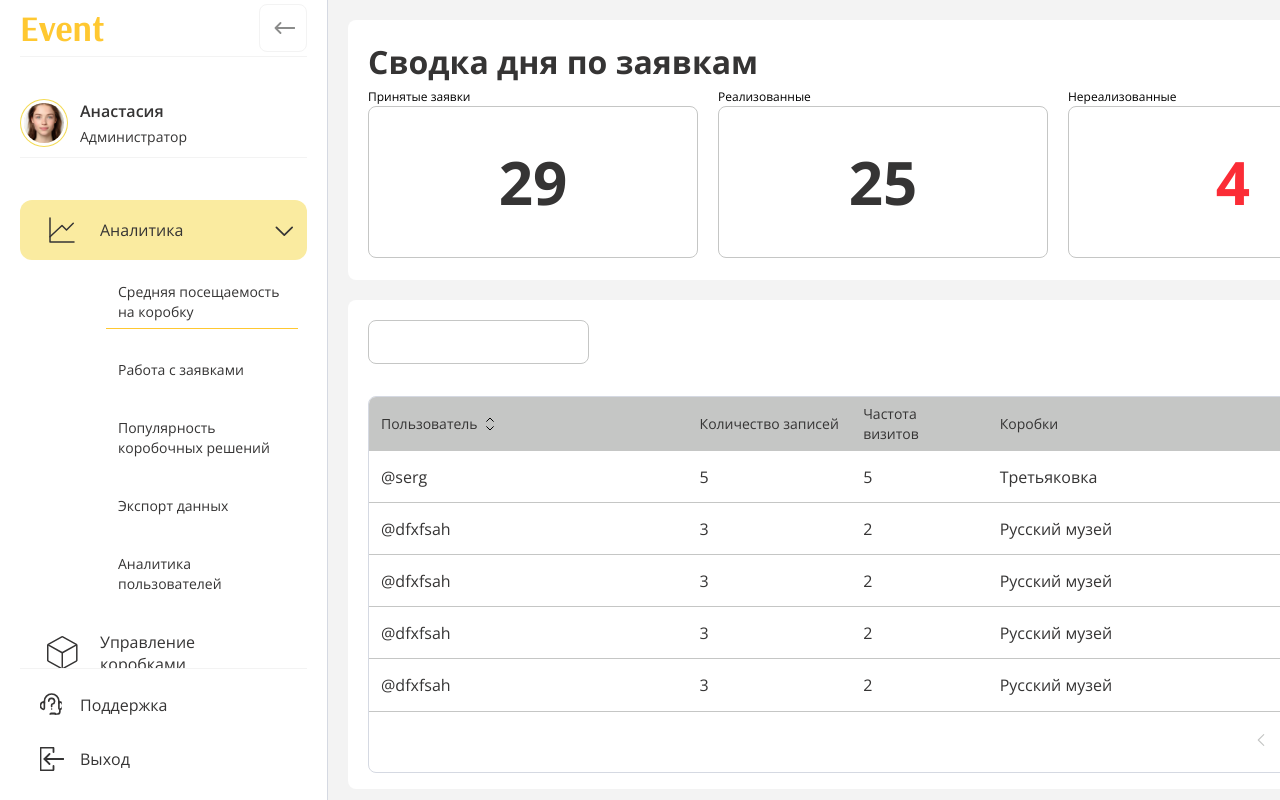
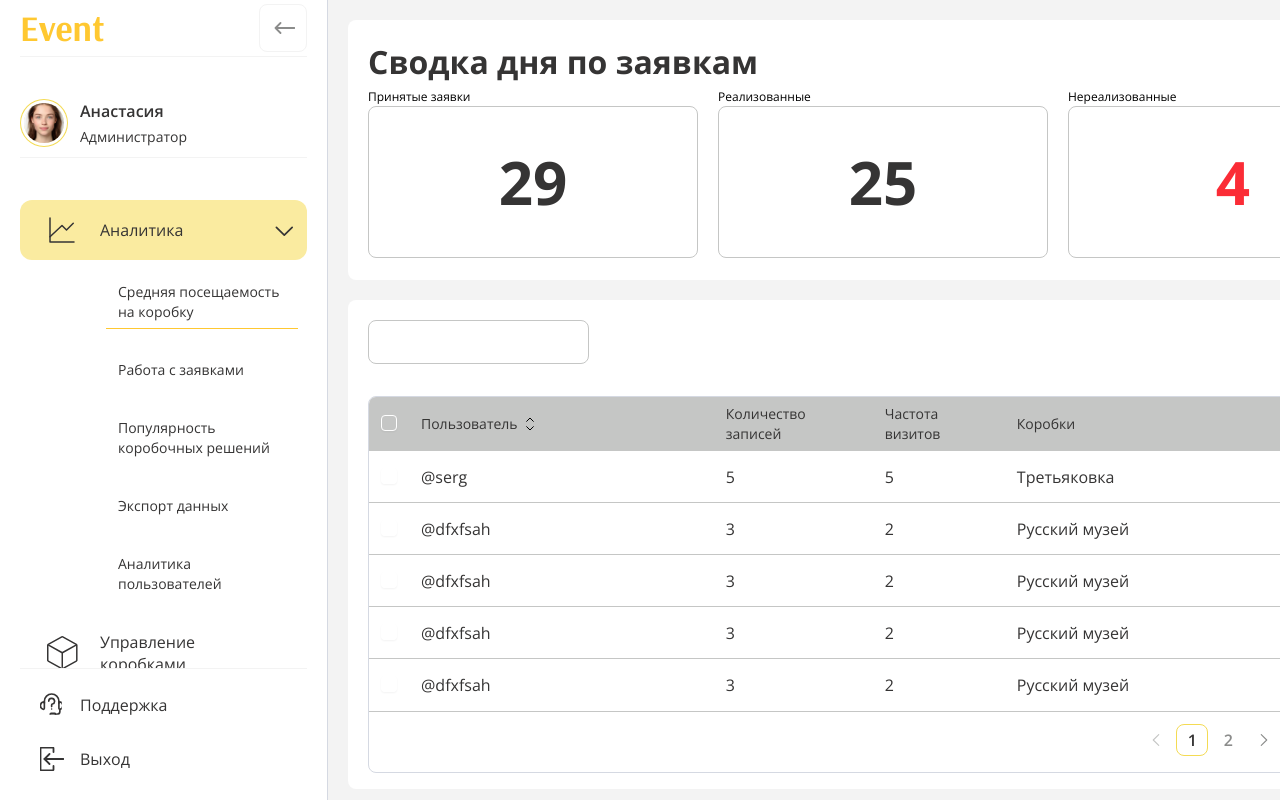
Before and after one commit to yandex-development-2-team/Web, a React (Vite) app: page /analytics/average-box-attendance in a window 1280 px wide. Shown: the top 800 px of the page. Built offline with nearby package versions, Linux system fonts and the light colour scheme.

Commit message:
feat: добавлены чекбоксы

```diff
--- /dev/null
+++ b/src/components/ui/Checkbox/Checkbox.tsx
@@ -0,0 +1,21 @@
+import { Checkbox as CheckboxPrimitive } from 'radix-ui';
+import { cn } from '@/utils/index';
+import type { ComponentProps } from 'react';
+
+function Checkbox({
+  className,
+  ...props
+}: ComponentProps<typeof CheckboxPrimitive.Root>) {
+  return (
+    <CheckboxPrimitive.Root
+      data-slot="checkbox"
+      className={cn(
+        'peer border-input dark:bg-input/30 data-[state=checked]:bg-primary data-[state=checked]:text-primary-foreground dark:data-[state=checked]:bg-primary data-[state=checked]:border-primary focus-visible:border-ring focus-visible:ring-ring/50 aria-invalid:ring-destructive/20 dark:aria-invalid:ring-destructive/40 aria-invalid:border-destructive size-4 shrink-0 rounded-[4px] border shadow-xs transition-shadow outline-none focus-visible:ring-[3px] disabled:cursor-not-allowed disabled:opacity-50',
+        className,
+      )}
+      {...props}
+    ></CheckboxPrimitive.Root>
+  );
+}
+
+export { Checkbox };
--- a/src/components/ui/DataTable/DataTable.tsx
+++ b/src/components/ui/DataTable/DataTable.tsx
@@ -6,7 +6,18 @@ import { Button } from '../Button';
 import { Input } from '../Input';
 import { cn } from '@/utils';
 import { SkeletonRow, TableRowState, TableShell } from './ui';
-import { filterRows, getPaginationRange, nextDirection, paginateRows, sortRows, type SortState } from './helpers';
+import {
+  filterRows,
+  getPaginationRange,
+  isAllSelected,
+  nextDirection,
+  paginateRows,
+  selectAll,
+  selectRow,
+  sortRows,
+  type SortState,
+} from './helpers';
+import { Checkbox } from '../Checkbox/checkbox';
 
 export function DataTable<T>({
   data,
@@ -17,12 +28,17 @@ export function DataTable<T>({
   isLoading = false,
   isError = false,
   filter = '',
+  rowKey,
+  rowSelected,
 }: DataTableProps<T>) {
   const [sortState, setSortState] = useState<SortState<T> | null>(null);
   const [rowCount, setRowCount] = useState<number>(defaultRowCount);
   const [visibleCountRow, setVisibleCountRow] =
     useState<number>(defaultRowCount);
   const [page, setPage] = useState(1);
+  const [selected, setSelected] = useState<Set<string | number>>(
+    new Set<string>(),
+  );
 
   const activeColumn = useMemo(() => {
     return columns.find((col) => col.key == sortState?.columnKey) ?? null;
@@ -67,6 +83,20 @@ export function DataTable<T>({
     return visibleRows;
   }, [showControls, pagination.paginatedRows, visibleRows]);
 
+  const displayIds = useMemo(
+    () => displayRows.map((row) => String(row[rowKey])),
+    [displayRows, rowKey],
+  );
+  const selectedAll = isAllSelected(displayIds, selected);
+
+  const handleSelectAllRows = (checked: boolean) => {
+    setSelected((prev) => selectAll(prev, displayIds, checked));
+  };
+
+  const handleSelectRow = (id: string, checked: boolean) => {
+    setSelected((prev) => selectRow(prev, id, checked));
+  };
+
   if (isLoading) {
     return (
       <TableShell columns={columns}>
@@ -98,6 +128,16 @@ export function DataTable<T>({
       <table className="m-5 mb-4 table-fixed border-separate border-spacing-0 overflow-hidden rounded-lg border border-(--color-border-variant)">
         <thead className="bg-(--color-border)">
           <tr>
+            {rowSelected?.enabled === true && (
+              <th className="w-10 pr-3 pl-3">
+                <Checkbox
+                  checked={selectedAll}
+                  onCheckedChange={(check) =>
+                    handleSelectAllRows(check === true)
+                  }
+                />
+              </th>
+            )}
             {columns.map((column) => (
               <th
                 key={column.id}
@@ -134,13 +174,26 @@ export function DataTable<T>({
           </tr>
         </thead>
         <tbody className="[&>:not(:last-child)>td]:border-b [&>:not(:last-child)>td]:border-(--color-border)">
-          {displayRows.map((row, rowIndex) => (
-            <tr key={rowIndex} className="h-13 align-middle">
-              {columns.map((column) => (
-                <Cell key={column.id} row={row} column={column} />
-              ))}
-            </tr>
-          ))}
+          {displayRows.map((row) => {
+            return (
+              <tr key={String(row[rowKey])} className="h-13 align-middle">
+                {rowSelected?.enabled && (
+                  <td className="w-10 pr-3 pl-3">
+                    <Checkbox
+                      checked={selected.has(String(row[rowKey]))}
+                      onCheckedChange={(check) =>
+                        handleSelectRow(String(row[rowKey]), check === true)
+                      }
+                    />
+                  </td>
+                )}
+
+                {columns.map((column) => (
+                  <Cell key={column.id} row={row} column={column} />
+                ))}
+              </tr>
+            );
+          })}
         </tbody>
         {showControls === 'pagination' && (
           <tfoot className="font-normal text-(--color-muted-foreground)">
@@ -165,6 +218,7 @@ export function DataTable<T>({
                       <span key={`dots-${index}`}>...</span>
                     ) : (
                       <Button
+                        key={`page-${item}`}
                         variant={
                           item === pagination.safePage
                             ? 'default-secondary'
--- /dev/null
+++ b/src/components/ui/DataTable/helpers/CheckboxTableHelper.ts
@@ -0,0 +1,36 @@
+export function isAllSelected(
+  displayIds: readonly string[],
+  selected: ReadonlySet<string | number>,
+): boolean {
+  return displayIds.length > 0 && displayIds.every((id) => selected.has(id));
+}
+
+export function selectAll(
+  prev: ReadonlySet<string | number>,
+  displayIds: readonly string[],
+  checked: boolean,
+): Set<string | number> {
+  const newSelected = new Set(prev);
+
+  if (checked) {
+    displayIds.forEach((id) => newSelected.add(id));
+  } else {
+    displayIds.forEach((id) => newSelected.delete(id));
+  }
+
+  return newSelected;
+}
+
+export function selectRow(
+  prev: ReadonlySet<string | number>,
+  id: string | number,
+  checked: boolean,
+): Set<string | number> {
+  const newSelected = new Set(prev);
+  if (checked) {
+    newSelected.add(id);
+  } else {
+    newSelected.delete(id);
+  }
+  return newSelected;
+}
--- a/src/components/ui/DataTable/helpers/index.ts
+++ b/src/components/ui/DataTable/helpers/index.ts
@@ -1,4 +1,5 @@
 export { nextDirection, sortRows } from './SortTable.helpers';
 export type { SortState } from './SortTable.helpers';
-export {getPaginationRange, paginateRows} from './Pagination.helper';
-export {filterRows} from './FilterTable.helpers';
+export { getPaginationRange, paginateRows } from './Pagination.helper';
+export { filterRows } from './FilterTable.helpers';
+export { isAllSelected, selectAll, selectRow } from './CheckboxTableHelper';
--- a/src/components/ui/DataTable/ui/index.ts
+++ b/src/components/ui/DataTable/ui/index.ts
@@ -1,4 +1,4 @@
 export { SkeletonRow } from './SkeletonRow';
 export { TableRowState } from './TableRowState';
 export { TableShell } from './TableShell';
-export {SearchBarTable} from './SearchBarTable';
+export { SearchBarTable } from './SearchBarTable';
--- a/src/mock/mock-table.ts
+++ b/src/mock/mock-table.ts
@@ -34,6 +34,7 @@ export const COLUMNS_ANALYTIC_USER: Column<AnalyticUserTable>[] = [
 
 export const DATA_ANALYTIC_USER: AnalyticUserTable[] = [
   {
+    id: uuid(),
     name: '@serg',
     numEntries: 5,
     numVisited: 5,
@@ -41,6 +42,7 @@ export const DATA_ANALYTIC_USER: AnalyticUserTable[] = [
     cancelling: 0,
   },
   {
+    id: uuid(),
     name: '@dfxfsah',
     numEntries: 3,
     numVisited: 2,
@@ -48,6 +50,7 @@ export const DATA_ANALYTIC_USER: AnalyticUserTable[] = [
     cancelling: 1,
   },
   {
+    id: uuid(),
     name: '@dfxfsah',
     numEntries: 3,
     numVisited: 2,
@@ -55,6 +58,7 @@ export const DATA_ANALYTIC_USER: AnalyticUserTable[] = [
     cancelling: 1,
   },
   {
+    id: uuid(),
     name: '@dfxfsah',
     numEntries: 3,
     numVisited: 2,
@@ -62,6 +66,7 @@ export const DATA_ANALYTIC_USER: AnalyticUserTable[] = [
     cancelling: 1,
   },
   {
+    id: uuid(),
     name: '@dfxfsah',
     numEntries: 3,
     numVisited: 2,
@@ -69,6 +74,7 @@ export const DATA_ANALYTIC_USER: AnalyticUserTable[] = [
     cancelling: 1,
   },
   {
+    id: uuid(),
     name: '@dfxfsah',
     numEntries: 3,
     numVisited: 2,
@@ -76,6 +82,7 @@ export const DATA_ANALYTIC_USER: AnalyticUserTable[] = [
     cancelling: 1,
   },
   {
+    id: uuid(),
     name: '@dfxfsah',
     numEntries: 3,
     numVisited: 2,
@@ -83,6 +90,7 @@ export const DATA_ANALYTIC_USER: AnalyticUserTable[] = [
     cancelling: 1,
   },
   {
+    id: uuid(),
     name: '@dfxfsah',
     numEntries: 3,
     numVisited: 2,
--- a/src/pages/AnalyticsPage/AverageBoxAttendancePage/AverageBoxAttendancePage.tsx
+++ b/src/pages/AnalyticsPage/AverageBoxAttendancePage/AverageBoxAttendancePage.tsx
@@ -36,6 +36,12 @@ const AverageBoxAttendancePage = () => {
           rowKey={'id'}
           filter={filter}
           showControls="pagination"
+          rowSelected={{
+            enabled: true,
+            onChange(ids) {
+              console.log(ids);
+            },
+          }}
         />
       </div>
     </div>
--- a/src/pages/AnalyticsPage/UsersAnalyticsPage/UsersAnalyticsPage.tsx
+++ b/src/pages/AnalyticsPage/UsersAnalyticsPage/UsersAnalyticsPage.tsx
@@ -6,7 +6,7 @@ import { COLUMNS_ANALYTIC_USER, DATA_ANALYTIC_USER } from '@/mock/mock-table';
 import { useState } from 'react';
 
 const UsersAnalyticsPage = () => {
-  const [isLoading, setIsLoading] = useState(false);
+  const [isLoading] = useState(false);
   const [isError] = useState(false);
 
   return (
--- a/src/pages/ScheduleManagementPage/ScheduleManagementPage.tsx
+++ b/src/pages/ScheduleManagementPage/ScheduleManagementPage.tsx
@@ -17,7 +17,7 @@ const controlsByContent: Record<TableStateContent, TableStateConrols> = {
 
 const ScheduleManagementPage = () => {
   const [stateContent, setStateContent] = useState<TableStateContent>('name');
-  const [isLoading, setIsLoading] = useState(false);
+  const [isLoading] = useState(false);
 
   const choiceStateColumns =
     stateContent === 'name'
```
Also changed, not shown: src/components/ui/DataTable/Table.types.ts (+7 -1 lines).
